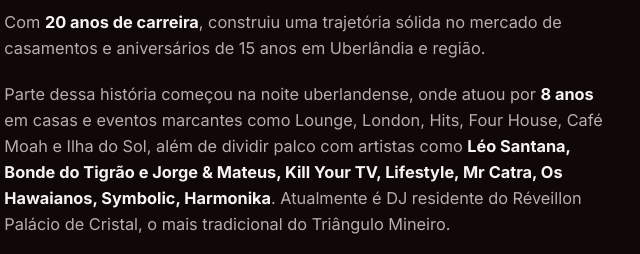
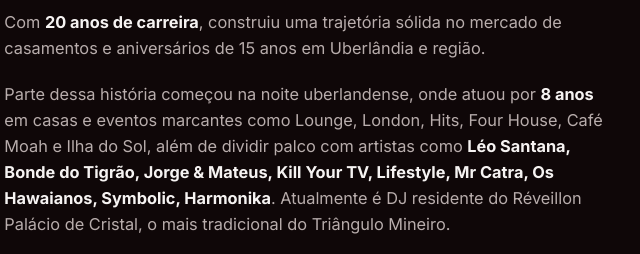
Before and after one commit to daniloabadioudi-web/djdanilozaskio, a plain HTML site: page index.html in a window 1280 px wide. Shown: the part 1120-1374 px from the top of the page, 591-1231 px from the left. Drawn offline with Linux system fonts and the light colour scheme.

Commit message:
Update index.html

```diff
--- a/index.html
+++ b/index.html
@@ -871,7 +871,7 @@
         <p class="eyebrow">Quem é o Danilo Zaskio?</p>
         <h2 class="section-title" style="margin-bottom:24px;">Experiência que se sente na pista</h2>
         <p>Com <strong>20 anos de carreira</strong>, construiu uma trajetória sólida no mercado de casamentos e aniversários de 15 anos em Uberlândia e região.</p>
-        <p>Parte dessa história começou na noite uberlandense, onde atuou por <strong>8 anos</strong> em casas e eventos marcantes como Lounge, London, Hits, Four House, Café  Moah e Ilha do Sol, além de dividir palco com artistas como <strong>Léo Santana, Bonde do Tigrão e Jorge &amp; Mateus, Kill Your TV, Lifestyle, Mr Catra, Os Hawaianos, Symbolic, Harmonika</strong>. Atualmente é DJ residente do Réveillon Palácio de Cristal, o mais tradicional do Triângulo Mineiro.</p>
+        <p>Parte dessa história começou na noite uberlandense, onde atuou por <strong>8 anos</strong> em casas e eventos marcantes como Lounge, London, Hits, Four House, Café  Moah e Ilha do Sol, além de dividir palco com artistas como <strong>Léo Santana, Bonde do Tigrão, Jorge &amp; Mateus, Kill Your TV, Lifestyle, Mr Catra, Os Hawaianos, Symbolic, Harmonika</strong>. Atualmente é DJ residente do Réveillon Palácio de Cristal, o mais tradicional do Triângulo Mineiro.</p>
         <p>Ao longo da carreira já realizou <strong>mais de 1.200 eventos</strong>. Seu trabalho une experiência e atualização constante, mantendo o repertório alinhado às tendências sem perder identidade.</p>
       </div>
     </div>
```
